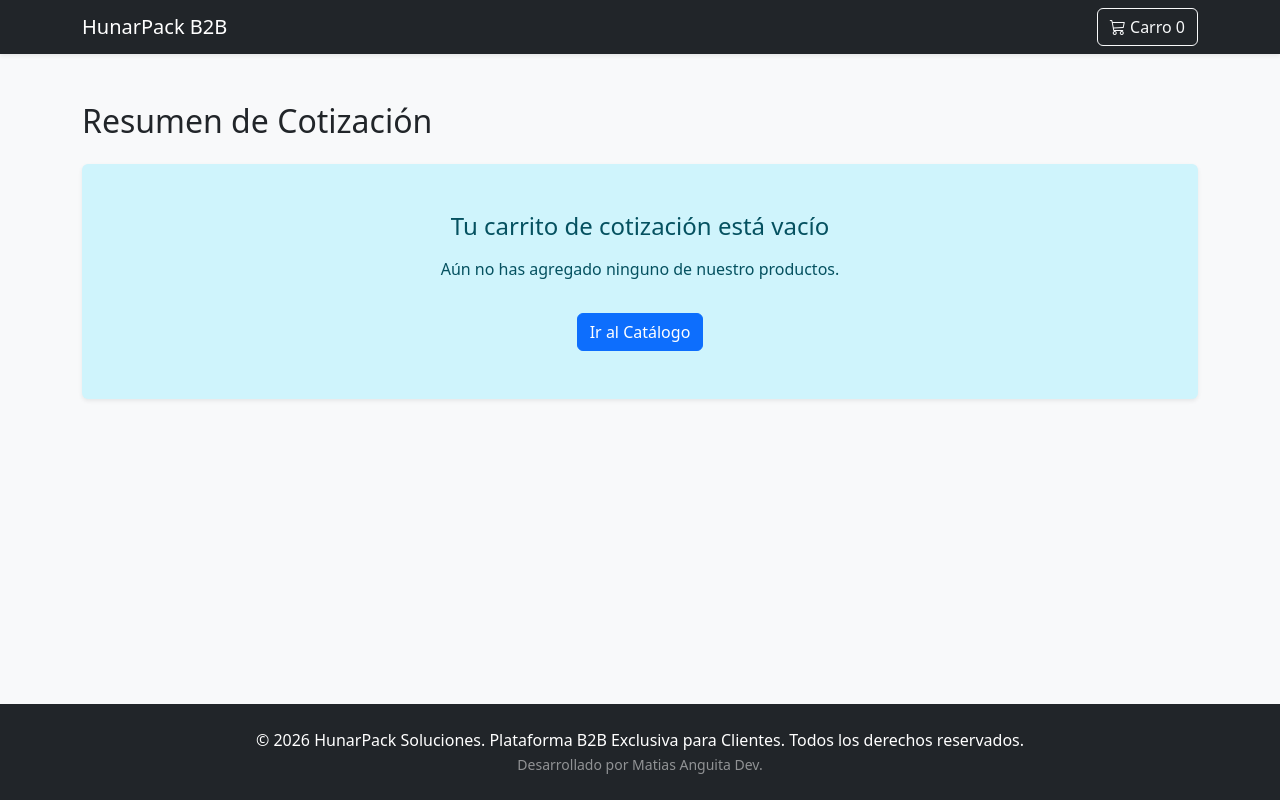
After one commit to AnguitaMatias/hunarpack-b2b, a Django app: page /carrito/ in a window 1280 px wide. The commit adds this page. Run offline with Django 5.2, Linux system fonts and the light colour scheme.

Commit message:
lógica para actualizar productos en el carrito, boton eliminar del carro.

```diff
--- a/catalogo/static/catalogo/js/carrito.js
+++ b/catalogo/static/catalogo/js/carrito.js
@@ -35,7 +35,7 @@ document.addEventListener('DOMContentLoaded', () =>{
                     // Manejo de quiebre.
                     const btnOriginal = this.innerText;
                     this.innerText = 'Stock Insuficiente';
-                    this.cassList.remove('btn-primary');
+                    this.classList.remove('btn-primary');
                     this.clasList.add('btn-danger');
 
                     // alerta al usuario
@@ -52,4 +52,92 @@ document.addEventListener('DOMContentLoaded', () =>{
         });
     });
 
+    // Lógica de los botones +/- del resumen del carrito
+    const botonesActualizar = document.querySelectorAll('.btn-actualizar');
+
+    botonesActualizar.forEach(boton => {
+        boton.addEventListener('click', function() {
+            const productoId= this.dataset.id;
+            const accion = this.dataset.accion;
+
+            fetch('/api/carrito/actualizar/', {
+                method: 'POST',
+                headers: {
+                    'Content-Type': 'application/json',
+                    'X-CSRFToken': csrfToken
+                },
+                body: JSON.stringify({
+                    'producto_id': productoId,
+                    'accion': accion
+                })
+            })
+            .then(response => response.json())
+            .then(data => {
+                if(data.status === 'ok'){
+                    document.getElementById('contador-carrito').innerText = data.total_productos;
+
+                    if(data.nueva_cantidad === 0) {
+                        // Si la cantidad es 0, la fila desaparece con un efecto
+                        const fila = document.getElementById(`fila-${productoId}`);
+                        fila.style.transition = "opacity 0.3s";
+                        fila.style.opacity = "0";
+                        setTimeout(() => fila.remove(), 300);
+
+                        //Si el carro queda vacío, se recarga la página y muestra el mensaje personalizado
+                        if(data.total_productos === 0) {
+                            setTimeout(() => window.location.reload(), 350);
+                        }
+                    } else {
+                        // Si la cantidad no es 0, se actualizan los números en pantalla
+                        document.getElementById(`cantidad-${productoId}`).innerText = data.nueva_cantidad;
+                        document.getElementById(`subtotal-${productoId}`).innerText = data.nuevo_subtotal;
+                    }
+                    // Se actualiza el total de la cotización
+                    document.getElementById('total-cotizacion').innerText = data.total_cotizacion;
+
+                } else if(data.status === 'sin_stock') {
+                    alert(data.mensaje);
+                }
+            });
+        });
+    });
+
+    //Lógica para el botón eliminar
+    const botonesEliminar = document.querySelectorAll('.btn-eliminar');
+
+    botonesEliminar.forEach(boton => {
+        boton.addEventListener('click', function() {
+            const productoId = this.dataset.id;
+
+            fetch('/api/carrito/actualizar/', {
+                method: 'POST',
+                headers: {
+                    'Content-Type': 'application/json',
+                    'X-CSRFToken': csrfToken
+                },
+                body: JSON.stringify({
+                    'producto_id': productoId,
+                    'accion': 'eliminar'
+                })
+            })
+            .then(response => response.json())
+            .then(data => {
+                if(data.status === 'ok') {
+                    document.getElementById('contador-carrito').innerText = data.total_productos;
+
+                    const fila = document.getElementById(`fila-${productoId}`);
+                    fila.style.transition = "opacity 0.3s";
+                    fila.style.opacity = "0";
+                    setTimeout(() => fila.remove(), 300);
+
+                    if(data.total_productos === 0) {
+                        setTimeout(() => window.location.reload(), 350);
+                    } else {
+                        document.getElementById('total-cotizacion').innerText = data.total_cotizacion;
+                    }
+                }
+            });
+        });
+    });
+
 });
--- a/catalogo/templates/catalogo/navbar.html
+++ b/catalogo/templates/catalogo/navbar.html
@@ -3,12 +3,12 @@
         <a href="{% url 'lista_productos' %}" class="navbar-brand mb-0 h1">HunarPack B2B</a>
 
         <div class="d-flex align-items-center">
-            <button class="btn btn-outline-light position-relative">
+            <a href="{% url 'resumen_carrito' %}" class="btn btn-outline-light position-relative">
                 <i class="bi bi-cart3"></i> Carro
                 <span id="contador-carrito" class="position-absolute.top-0.start-100.translate-middle.badge.rounded-pill.bg-danger">
                     {{ total_productos|default:"0" }}
                 </span>
-            </button>
+            </a>
         </div>
     </div>
 </nav>
--- /dev/null
+++ b/catalogo/templates/catalogo/resumen_carrito.html
@@ -0,0 +1,73 @@
+{% extends 'catalogo/base.html' %}
+
+{% block content %}
+<div class="container mt-4 mb-5">
+    <h2 class="mb-4">Resumen de Cotización</h2>
+    <!-- Comprobación de productos en el carro -->
+    {% if productos_carrito %}
+    <div class="card shadow-sm border-0">
+        <div class="card-body p-0">
+            <div class="table-responsive">
+                <table class="table table-hover mb-0">
+                    <thead class="table-light">
+                        <tr>
+                            <th>Producto</th>
+                            <th class="text-center">Precio Unitario</th>
+                            <th class="text-center">Cantidad</th>
+                            <th class="text-end">Subtotal</th>
+                            <th class="text-center">Acciones</th>
+                        </tr>
+                    </thead>
+                    <tbody>
+                        {% for item in productos_carrito %}
+                        <!--Se agerga ID a la fila completa-->
+                        <tr id="fila-{{ item.producto.id }}">
+                            <td class="align-middle">
+                                <h6 class="mb-0">{{ item.producto.nombre }}</h6>
+                                <small class="text-muted">{{ item.producto.categoria.nombre }}</small>
+                            </td>
+                            <td class="align-middle text-center">${{ item.producto.precio }}</td>
+                                <!--Botones (+/-)-->
+                            <td class="align-middle text-center">
+                                <div class="btn-group btn-group-sm shadow-sn" role="group">
+                                    <button type="button" class="btn btn-outline-secondary btn-actualizar" data-id="{{ item.producto.id }}" data-accion="restar">-</button>
+                                    <button type="button" class="btn btn-outline-secondary text-dark fw-bold px-3" disabled id="cantidad-{{ item.producto.id }}">{{ item.cantidad }}</button>
+                                    <button type="button" class="btn btn-outline-secondary btn-actualizar" data-id="{{ item.producto.id }}" data-accion="sumar">+</button>
+                                </div>
+                            </td>
+                                <!--ID del subtotal-->
+                                <td class="align-middle text-end fw-bold">$<span id="subtotal-{{ item.producto.id }}">{{ item.subtotal }}</span></td>
+                            <td class="align-middle text-center">
+                                <!--Pendiente de hacer parte del crud (eliminar)-->
+                                <button class="btn btn-sm btn-outline-danger btn-eliminar" data-id="{{ item.producto.id }}">Eliminar</button>
+                            </td>
+                        </tr>
+                        {% endfor %}
+                    </tbody>
+                    <tfoot class="table-light">
+                        <tr>
+                            <td colspan="3" class="text-end fw-bold fs-5">Total Cotización:</td>
+                            <!--ID del total de la cotización-->
+                            <td class="text-end fw-bold fs-5 text-primary"><span id="total-cotizacion">{{ total_cotizacion }}</span></td>
+                            <td></td>
+                        </tr>
+                    </tfoot>
+                </table>
+            </div>
+        </div>
+    </div>
+
+    <div class="d-flex justify-content-between mt-4">
+        <a href="{% url 'lista_productos' %}" class="btn btn-outline-secondary">Volver al Catálogo</a>
+        <button class="btn btn-success btn-lg">Enviar Cotización</button>
+    </div>
+    {% else %}
+    <!--En caso de que el carro este vacío habrá una vista alternativa-->
+    <div class="alert alert-info text-center py-5 shadow-sm border-0" role="alert">
+        <h4 class="alert-heading mb-3">Tu carrito de cotización está vacío</h4>
+        <p>Aún no has agregado ninguno de nuestro productos.</p>
+        <a href="{% url 'lista_productos' %}" class="btn btn-primary mt-3">Ir al Catálogo</a>
+    </div>
+    {% endif %}
+</div>
+{% endblock %}
--- a/catalogo/urls.py
+++ b/catalogo/urls.py
@@ -4,5 +4,6 @@ from . import views
 urlpatterns = [
     path('', views.lista_productos, name='lista_productos'),
     path('api/carrito/agregar/', views.agregar_al_carrito, name='agregar_al_carrito'),
-
+    path('carrito/', views.resumen_carrito, name='resumen_carrito'),
+    path('api/carrito/actualizar/', views.actualizar_carrito, name='actualizar_carrito'),
 ]
--- a/catalogo/views.py
+++ b/catalogo/views.py
@@ -62,3 +62,89 @@ def agregar_al_carrito(request):
         return JsonResponse({'status': 'ok', 'total_productos': total_productos})
 
     return JsonResponse({'status': 'error'}, status=400)
+
+# Logica para resumen del carro
+def resumen_carrito(request):
+    #Se obtiene el carro de la sesión, si no existe, se crea uno diccionario vacío
+    carrito = request.session.get('carrito', {})
+
+    #Guardamos los datos para enviarlos al template.
+    productos_carrito = []
+    total_cotizacion = 0
+    total_productos = sum(carrito.values())
+    #Iteracion sobre el carro temporal (producto_id: cantidad)
+    for producto_id, cantidad in carrito.items():
+        try:
+            #Se busca el item real en la bd.
+            producto = Producto.objects.get(id=producto_id)
+            subtotal = producto.precio * cantidad
+            total_cotizacion += subtotal
+
+            #Se arma un paquete con la info lista para la tabla (db).
+            productos_carrito.append({
+                'producto': producto,
+                'cantidad': cantidad,
+                'subtotal': subtotal
+            })
+        except Producto.DoesNotExist:
+            #Si el producto fue borrado de la BD mientras esta en el carro lo ignora.
+            pass
+
+    return render(request, 'catalogo/resumen_carrito.html', {
+        'productos_carrito': productos_carrito,
+        'total_cotizacion': total_cotizacion,
+        'total_productos': total_productos
+    })
+
+#API para actualizar el carrito
+def actualizar_carrito(request):
+    if request.method == 'POST':
+        data = json.loads(request.body)
+        producto_id = str(data.get('producto_id'))
+        accion = data.get('accion') # pudiendo ser sumar o restar del producto
+
+        try:
+            producto = Producto.objects.get(id=producto_id)
+        except Producto.DoesNotExist:
+            return JsonResponse({'status': 'error', 'mensaje': 'Producto no encontrado' })
+
+        carrito = request.session.get('carrito',{})
+
+        if producto_id in carrito:
+            if accion == 'sumar':
+                # Primero se comprueba que no supere el stock en bodega
+                if carrito[producto_id] + 1 > producto.stock_actual:
+                    return JsonResponse({'status': 'sin_stock', 'mensaje': f'Stock máximo alcanzado ({producto.stock_actual}).'})
+                carrito[producto_id] += 1
+
+            elif accion == 'restar':
+                if carrito[producto_id] > 1:
+                    carrito[producto_id] -= 1
+                else: #en caso de que tenga solo 1, se elimina del carro
+                    del carrito[producto_id]
+            elif accion == 'eliminar':
+                del carrito[producto_id]
+
+        request.session.modified = True
+
+        # Se calcula nuevamente los totatels para enviarlos actualizados al template.
+        total_productos = sum(carrito.values())
+        nueva_cantidad = carrito.get(producto_id, 0)
+        nuevo_subtotal = producto.precio * nueva_cantidad if nueva_cantidad > 0 else 0
+
+        total_cotizacion = 0
+        for pid, cant in carrito.items():
+            try:
+                p = Producto.objects.get(id=pid)
+                total_cotizacion += p.precio * cant
+            except Producto.DoesNotExist:
+                pass
+
+        return JsonResponse({
+            'status': 'ok',
+            'nueva_cantidad': nueva_cantidad,
+            'nuevo_subtotal': nuevo_subtotal,
+            'total_cotizacion': total_cotizacion,
+            'total_productos': total_productos
+        })
+    return JsonResponse({'status': 'error'}, status=400)
```
